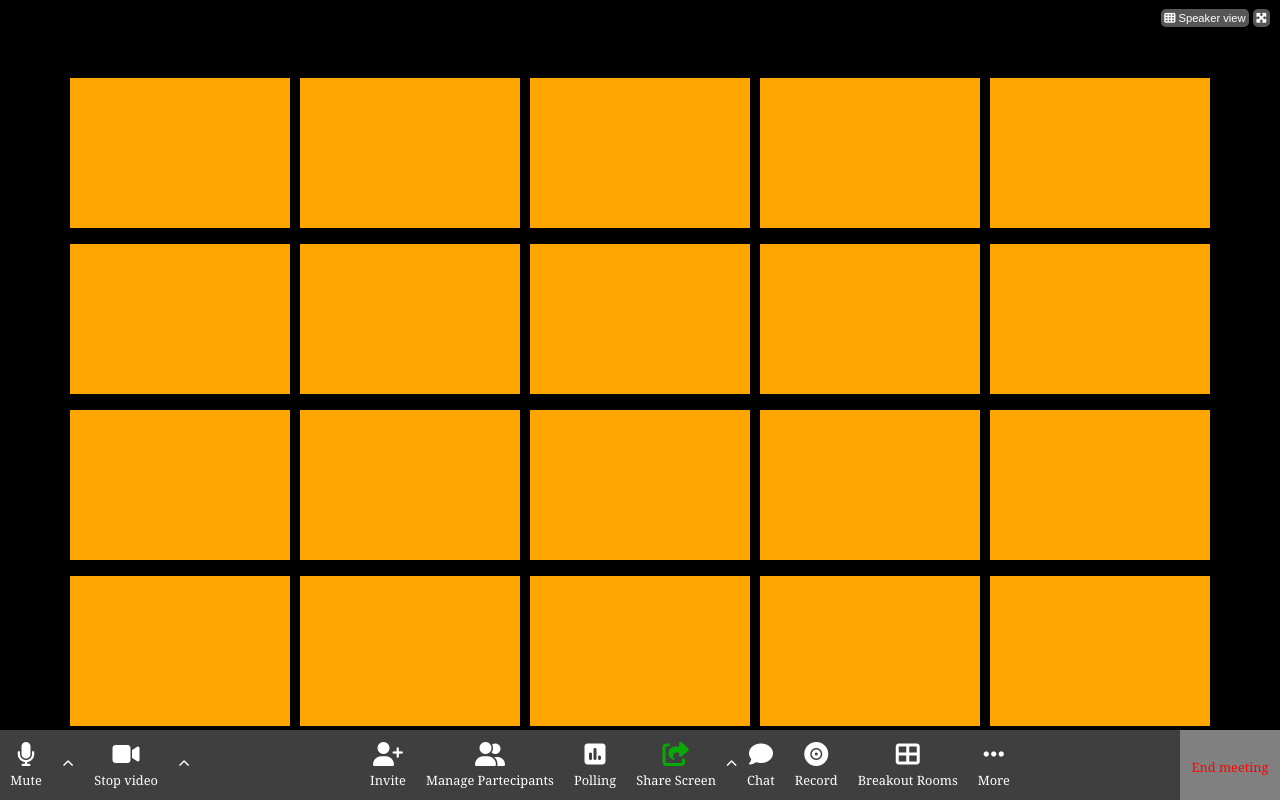
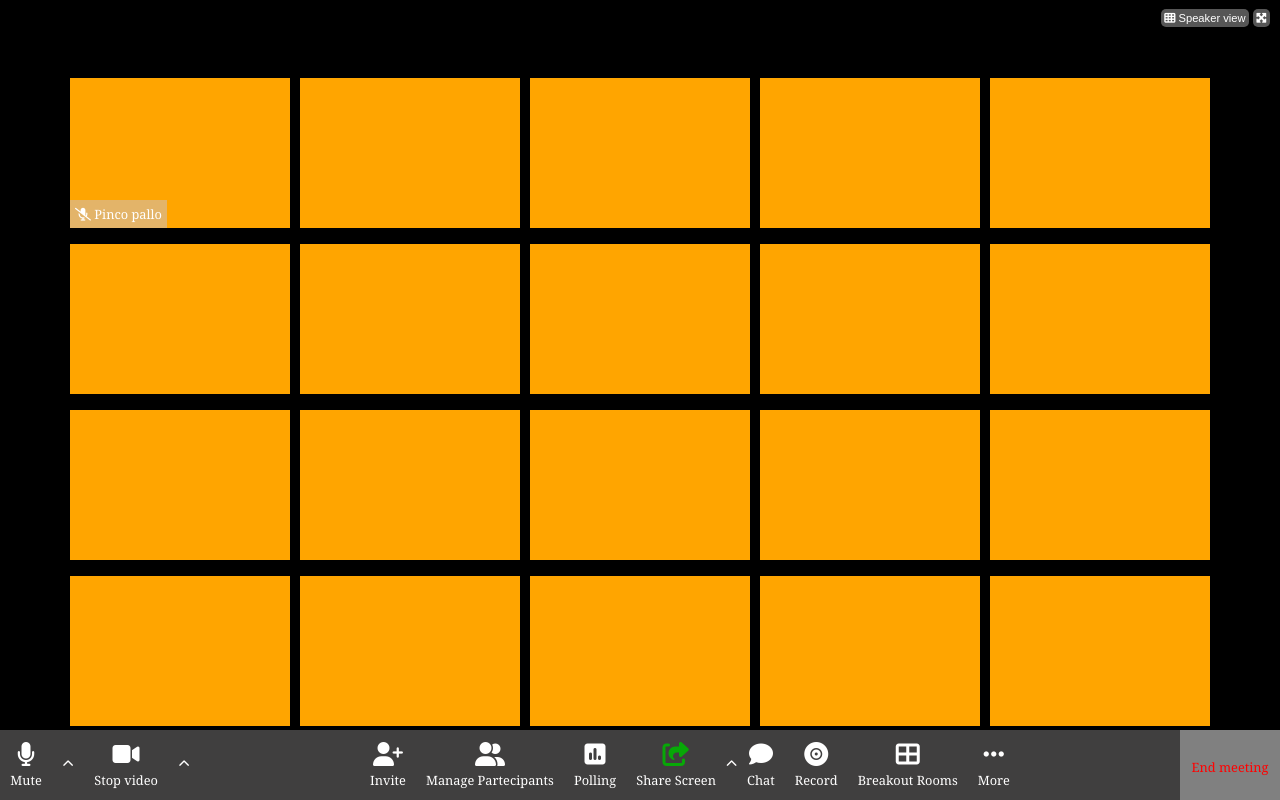
Before and after one commit to VeronicaFontana/html-css-zoom, a plain HTML site: page index.html in a window 1280 px wide. Drawn offline with Linux system fonts and the light colour scheme.

Commit message:
[ADD] Icons

```diff
--- a/css/style.css
+++ b/css/style.css
@@ -56,6 +56,17 @@ button{
   height: 150px;
   width: 220px;
   margin: 8px 5px;
+  position: relative;
+}
+
+.user-name{
+  color: white;
+  background-color: rgba(203, 195, 195, 0.54);
+  padding: 5px;
+  font-size: 0.8rem;
+  position: absolute;
+  bottom: 0;
+  left: 0;
 }
 
 
--- a/index.html
+++ b/index.html
@@ -18,7 +18,9 @@
   <main>
     <section class="main-box">
       <div class="images-box">
-        <div class="box"></div>
+        <div class="box">
+          <span class="user-name"><i class="fa-solid fa-microphone-slash"></i> Pinco pallo</span>
+        </div>
         <div class="box"></div>
         <div class="box"></div>
         <div class="box"></div>
```
